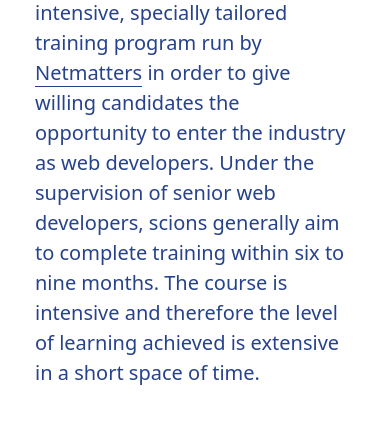
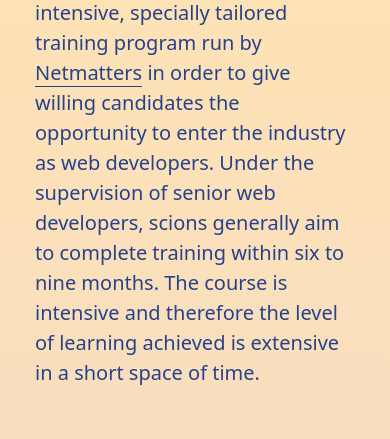
Before and after one commit to steven-lui/portfolio, a plain HTML site: page scs.html in a window 390 px wide. Shown: the part 182-621 px from the top of the page. Drawn offline with nearby package versions, Linux system fonts and the light colour scheme.

Commit message:
Update css
New background
Fixed hamburger and nav with background change

```diff
--- a/scss/components/hamburgers/_hamburgers.scss
+++ b/scss/components/hamburgers/_hamburgers.scss
@@ -15,7 +15,7 @@ $hamburger-padding-y : 0 !default;
 $hamburger-layer-width : $h-width !default;
 $hamburger-layer-height : $h-height !default;
 $hamburger-layer-spacing : $h-spacing !default;
-$hamburger-layer-color : $background  !default;
+$hamburger-layer-color : white  !default;
 $hamburger-layer-border-radius : 4px !default;
 $hamburger-hover-opacity : 1 !default; //0.7 !default;
 $hamburger-active-layer-color : $hamburger-layer-color  !default;
--- a/scss/layout/_header.scss
+++ b/scss/layout/_header.scss
@@ -37,7 +37,7 @@ header {
         width: $nav-width;
         outline: $border-primary;
         overflow-x: hidden;
-        background-color: $background;
+        background-color: white;
         height: 100%;
         top: 0;
         left: 0;
@@ -55,7 +55,7 @@ header {
         }
 
         &-brand {
-            border-bottom: $border-primary  !important;
+            border-bottom: $border-primary !important;
         }
 
         ul {
--- a/scss/utilities/_variables.scss
+++ b/scss/utilities/_variables.scss
@@ -1,6 +1,6 @@
 //COLOR
 $primary: #26428b; //dark cornflower blue
-$background: white;
+$background: linear-gradient(rgba(orange, .3), rgba(purple, .2));
 $warning: red;
 
 //FONT
```
Also changed, not shown: css/styles.css.
